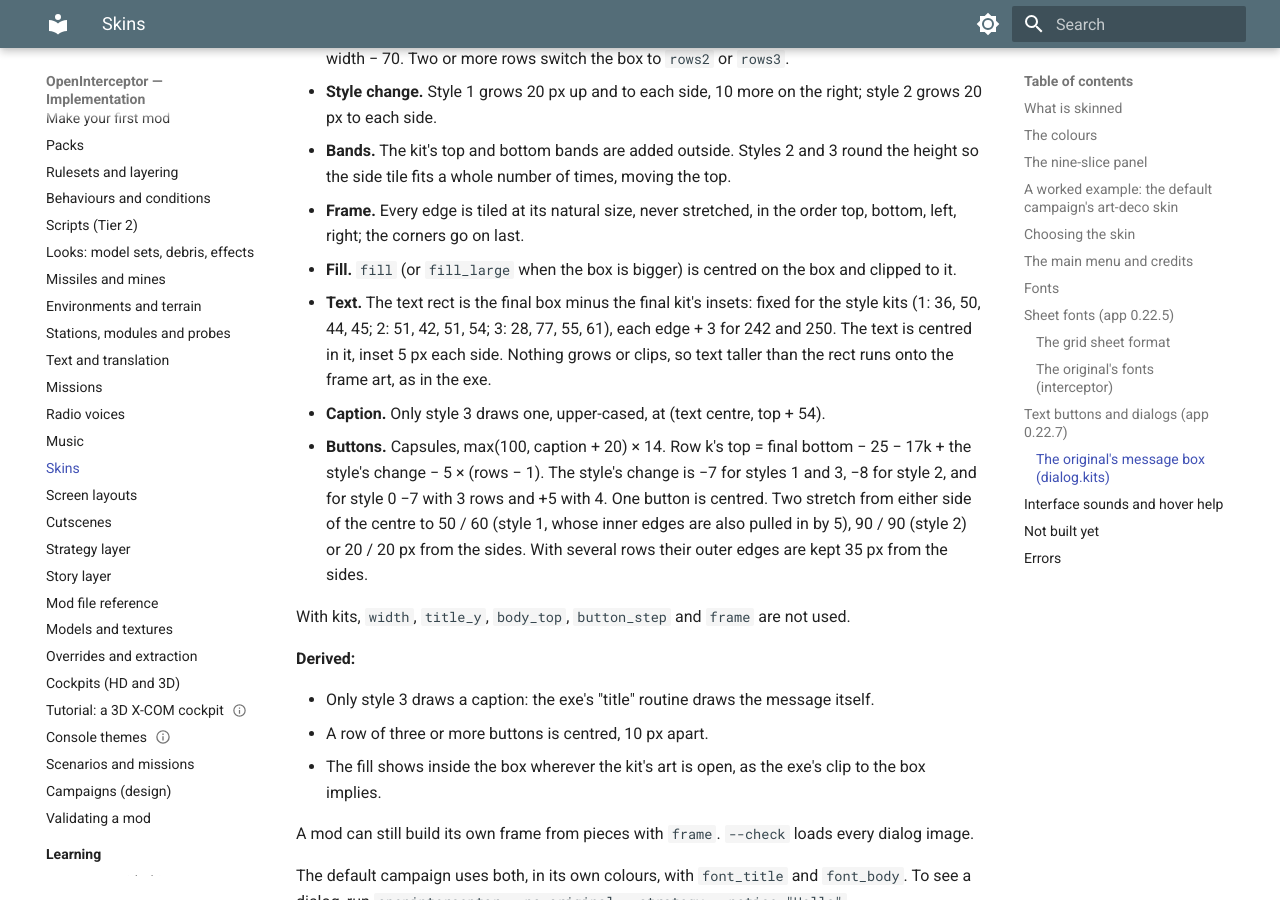
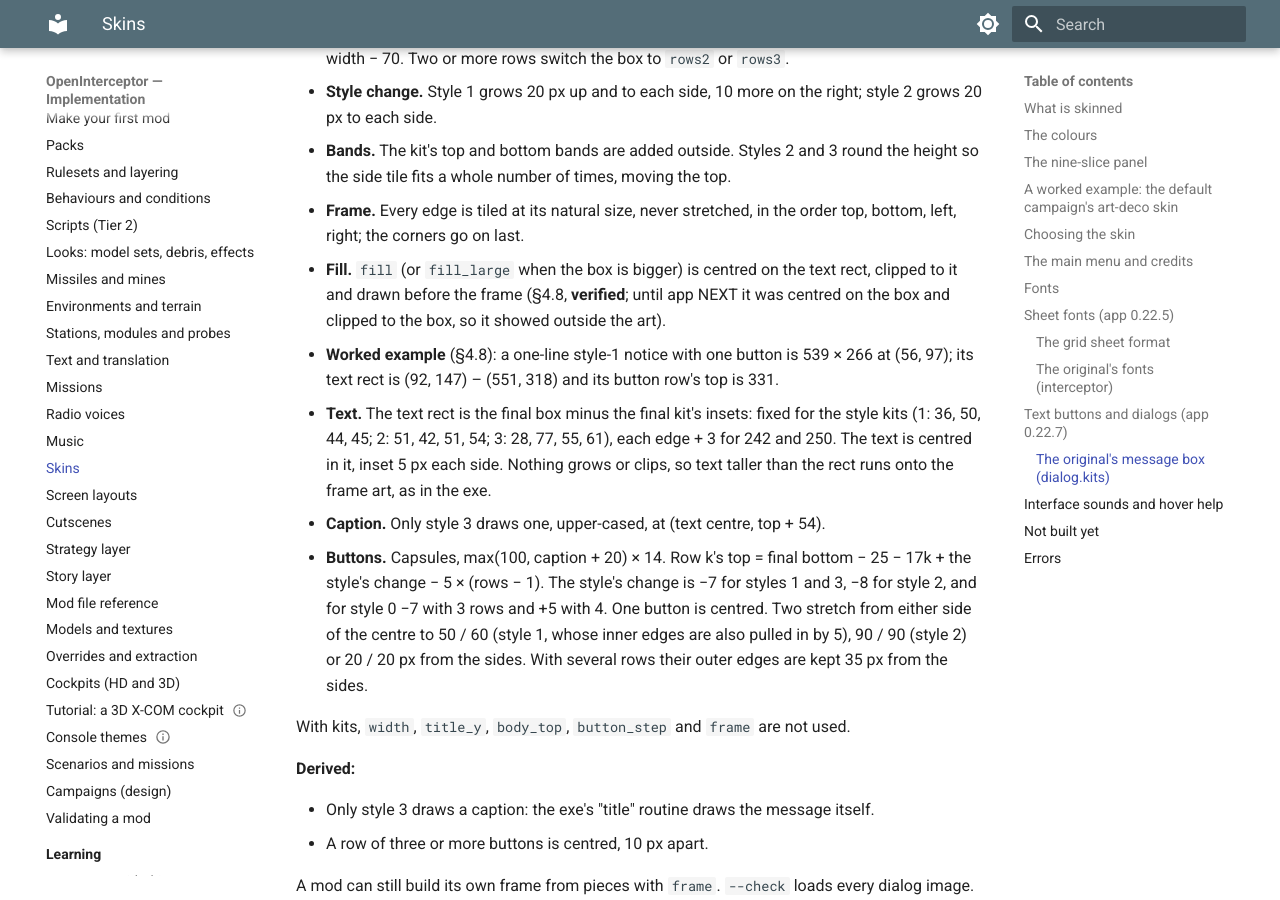
Before and after one commit to bbogovich/OpenInterceptor, an MkDocs documentation site: the page built from docs/modding/skins.md, in a window 1280 px wide and 900 px high, scrolled down 9738 px. Built offline with MkDocs 1.6.1 and Material for MkDocs 9.7.7, drawn with Linux system fonts in a browser that asks for light colours.

Commit message:
Message box: the fill centred on and clipped to the text rect (app NEXT, #127)
Skins: the fill rule and the worked example (§4.8); DEV-089, architecture, status.

Issue: #127
Co-Authored-By: Claude Opus 5.5 <noreply@anthropic.com>

```diff
--- a/docs/modding/skins.md
+++ b/docs/modding/skins.md
@@ -328,8 +328,11 @@ With kits the box follows the exe step by step (§4.2):
   the side tile fits a whole number of times, moving the top.
 - **Frame.** Every edge is tiled at its natural size, never stretched, in the order top, bottom,
   left, right; the corners go on last.
-- **Fill.** `fill` (or `fill_large` when the box is bigger) is centred on the box and clipped to
-  it.
+- **Fill.** `fill` (or `fill_large` when the box is bigger) is centred on the text rect, clipped
+  to it and drawn before the frame (§4.8, **verified**; until app NEXT it was centred on the box and
+  clipped to the box, so it showed outside the art).
+- **Worked example** (§4.8): a one-line style-1 notice with one button is 539 × 266 at
+  (56, 97); its text rect is (92, 147) – (551, 318) and its button row's top is 331.
 - **Text.** The text rect is the final box minus the final kit's insets: fixed for the style kits
   (1: 36, 50, 44, 45; 2: 51, 42, 51, 54; 3: 28, 77, 55, 61), each edge + 3 for 242 and 250. The text
   is centred in it, inset 5 px each side. Nothing grows or clips, so text taller than the rect runs
@@ -347,8 +350,6 @@ With kits, `width`, `title_y`, `body_top`, `button_step` and `frame` are not use
 
 - Only style 3 draws a caption: the exe's "title" routine draws the message itself.
 - A row of three or more buttons is centred, 10 px apart.
-- The fill shows inside the box wherever the kit's art is open, as the exe's clip to the box
-  implies.
 
 A mod can still build its own frame from pieces with `frame`. `--check` loads every dialog image.
 
```
Also changed, not shown: docs/implementation/architecture/presentation.md (+1 -1 lines), docs/implementation/deviations/index.md (+1 -1 lines), docs/implementation/status.md (+1 -0 lines).
